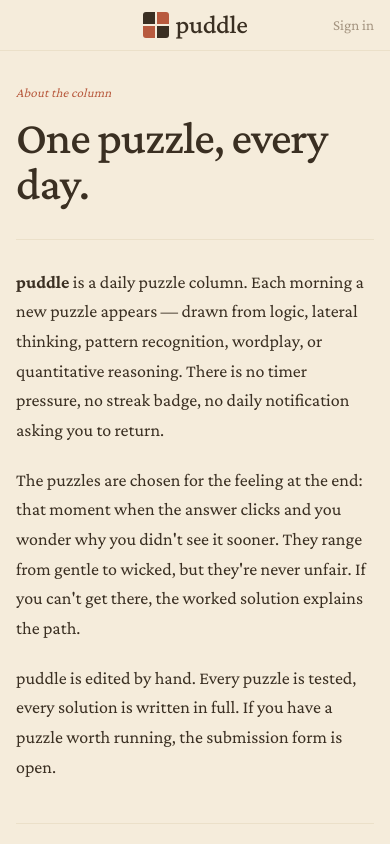
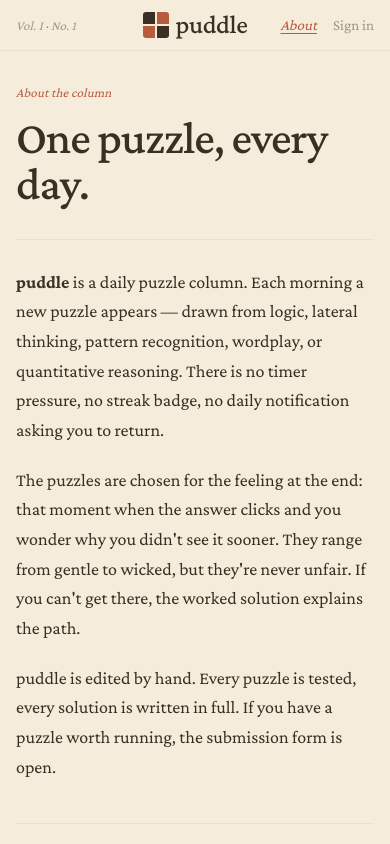
Before and after one commit to rakdcolon/puddle, a Next.js app in the folder app/: page /about in a window 390 px wide. Shown: the top 844 px of the page. Built offline with nearby package versions, Linux system fonts and the light colour scheme; no server answers.

Commit message:
Show dateline and all nav links on mobile in Masthead
Co-Authored-By: Claude Sonnet 4.6 <noreply@anthropic.com>

```diff
--- a/app/src/components/layout/Masthead.tsx
+++ b/app/src/components/layout/Masthead.tsx
@@ -48,7 +48,7 @@ export default async function Masthead({ currentPage, issueNo = 1, vol = 1 }: Ma
       >
         {/* Left: dateline */}
         <div>
-          <span className="hidden sm:block text-[13px] italic text-ink-muted tracking-[0.1px]">
+          <span className="text-[13px] italic text-ink-muted tracking-[0.1px]">
             Vol. {toRoman(vol)}{' '}
             <span className="text-accent">·</span>{' '}
             No. {issueNo}
@@ -62,18 +62,14 @@ export default async function Masthead({ currentPage, issueNo = 1, vol = 1 }: Ma
 
         {/* Right: nav */}
         <nav className="flex items-center justify-end gap-4 sm:gap-6 flex-wrap">
-          <span className="hidden sm:flex items-center gap-4 sm:gap-6">
           <NavLink href="/about" active={currentPage === 'about'}>
             About
           </NavLink>
           {user && (
-              <>
             <NavLink href="/settings" active={currentPage === 'settings'}>
               Settings
             </NavLink>
-              </>
           )}
-          </span>
           {user ? (
             <>
               <NavLink href="/profile" active={currentPage === 'profile'}>
```
Lines whose indentation alone changed are shown as unchanged.
